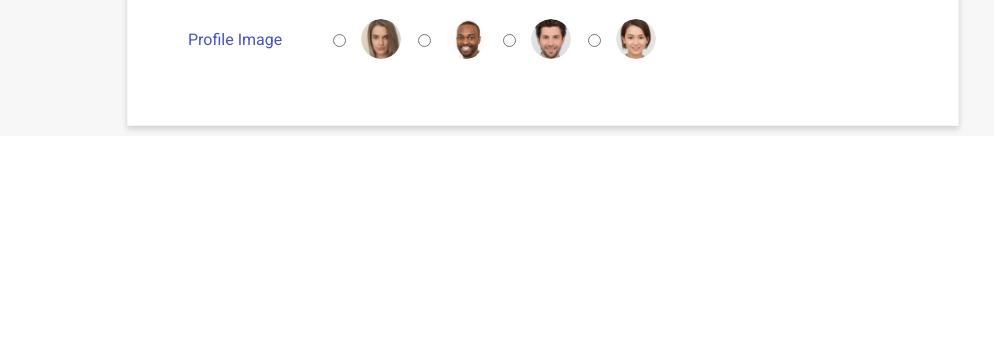
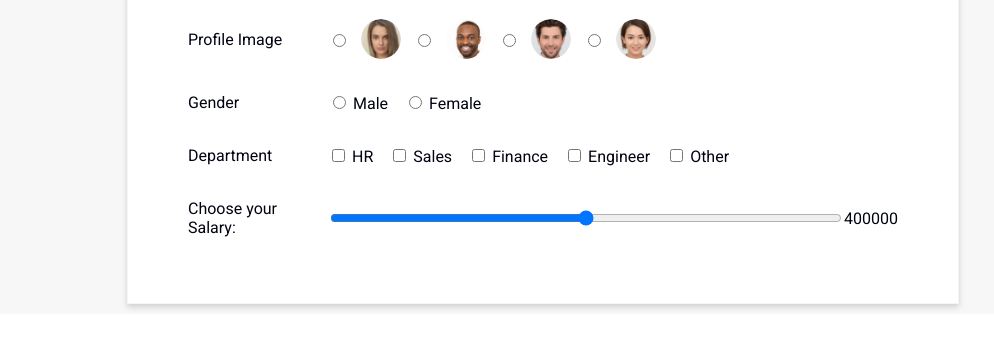
Before and after one commit to mukesh007kls/Employee-Payroll-Web, a plain HTML site: page pages/employee_form.html in a window 1280 px wide. Shown: the part 249-598 px from the top of the page, without its empty margins (97-1091 px from the left). Drawn offline with Linux system fonts and the light colour scheme.

Commit message:
ADDED:Code for taking gender,department and salary

```diff
--- a/css/employee_form.css
+++ b/css/employee_form.css
@@ -80,7 +80,7 @@ label{
 }
 .text{
     font-size: 16px;
-    color: #4251df;
+    color: #010313;
     opacity: 1;
     font-family: Roboto;
 }
--- a/pages/employee_form.html
+++ b/pages/employee_form.html
@@ -46,6 +46,35 @@
                         </label>
                     </div>
                 </div>
+                <div class="row-content">
+                    <label class="label text" for="gender">Gender</label>
+                    <div>
+                        <input type="radio" name="gender" value="male">
+                        <label class="text" for="male">Male</label>
+                        <input type="radio" name="gender" value="female">
+                        <label class="text" for="female">Female</label>
+                    </div>
+                </div>
+                <div class="row-content">
+                    <label class="label text" for="department">Department</label>
+                    <div>
+                        <input class="checkbox" type="checkbox" name="department" id="hr" value="HR">
+                        <label class="text" for="hr">HR</label>
+                        <input class="checkbox" type="checkbox" name="department" id="sales" value="Sales">
+                        <label class="text" for="sales">Sales</label>
+                        <input class="checkbox" type="checkbox" name="department" id="finance" value="Finance">
+                        <label class="text" for="finance">Finance</label>
+                        <input class="checkbox" type="checkbox" name="department" id="engineer" value="Engineer">
+                        <label class="text" for="engineer">Engineer</label>
+                        <input class="checkbox" type="checkbox" name="department" id="other" value="Other">
+                        <label class="text" for="other">Other</label>
+                    </div>
+                </div>
+                <div class="row-content">
+                    <label class="label text" for="salary">Choose your Salary:</label>
+                    <input class="input" type="range" name="salary" id="salary" min="300000" max="500000" step="100" value="400000">
+                    <output class="salary-output text" id="salary" value="salary">400000</output>
+                </div>
             </form>
         </div>
     </body>
```
